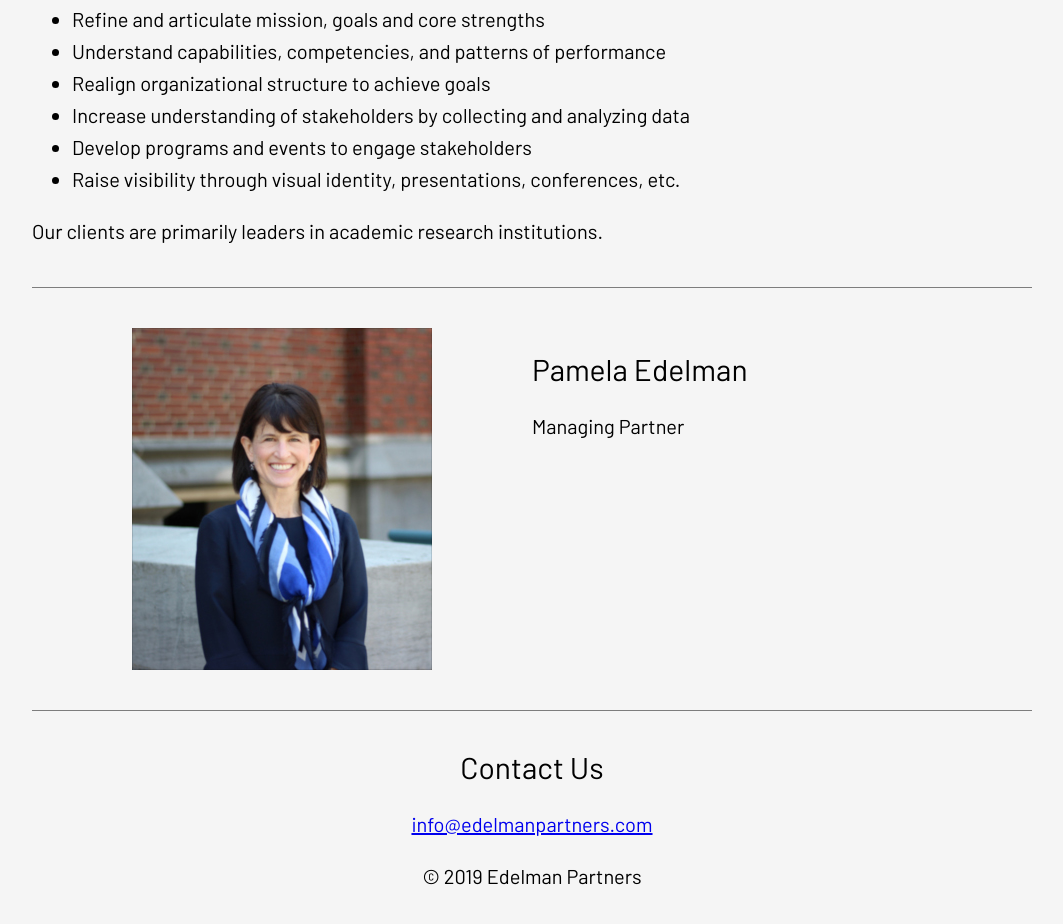
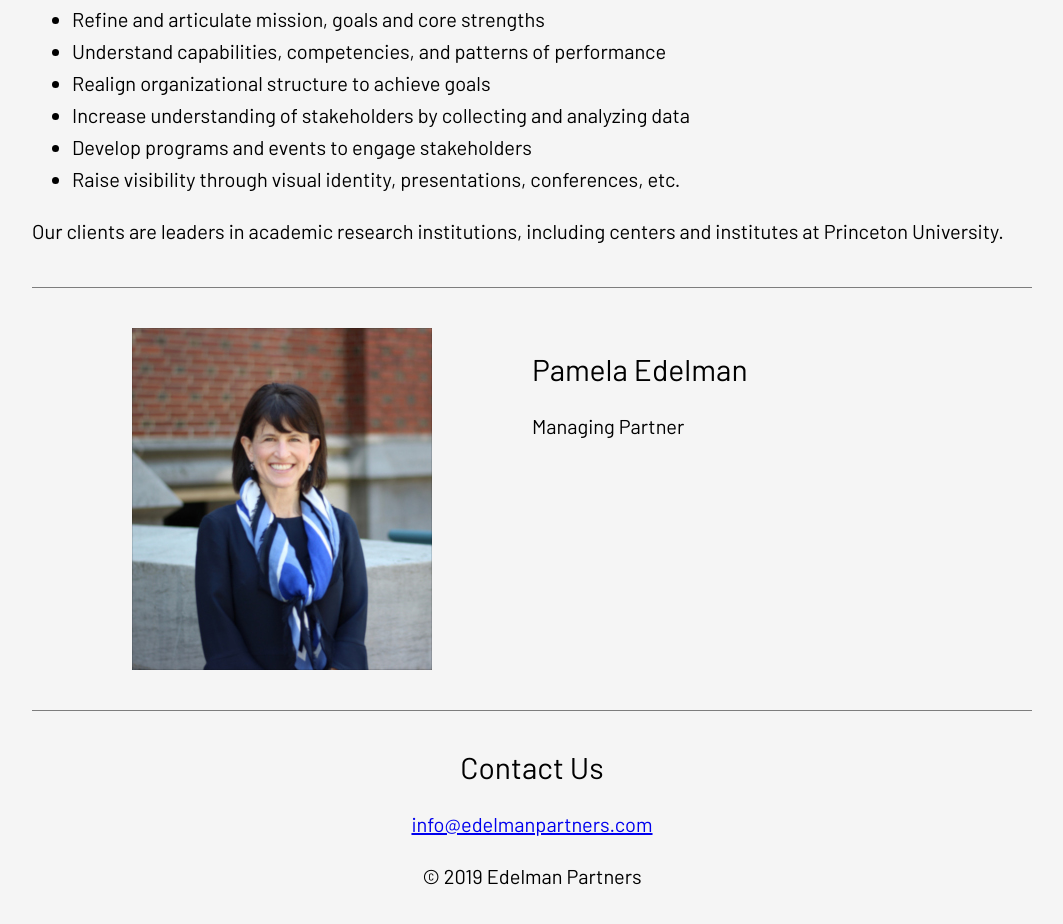
Before and after one commit to edelmanpartners/edelmanpartners.github.io, a plain HTML site: page index.html in a window 1280 px wide. Shown: the part 840-1764 px from the top of the page, without its empty margins (108-1171 px from the left). Drawn offline with Linux system fonts and the light colour scheme.

Commit message:
mention work with Princeton University clients

```diff
--- a/index.html
+++ b/index.html
@@ -40,7 +40,7 @@
         <li>Raise visibility through visual identity, presentations, conferences, etc.</li>
       </ul>
       <p>
-        Our clients are primarily leaders in academic research institutions.
+         Our clients are leaders in academic research institutions, including centers and institutes at Princeton University.
       </p>
       <hr>
       <image src="pamela_edelman_small.jpg" alt="Pamela Edelman" class="pic" />
```
